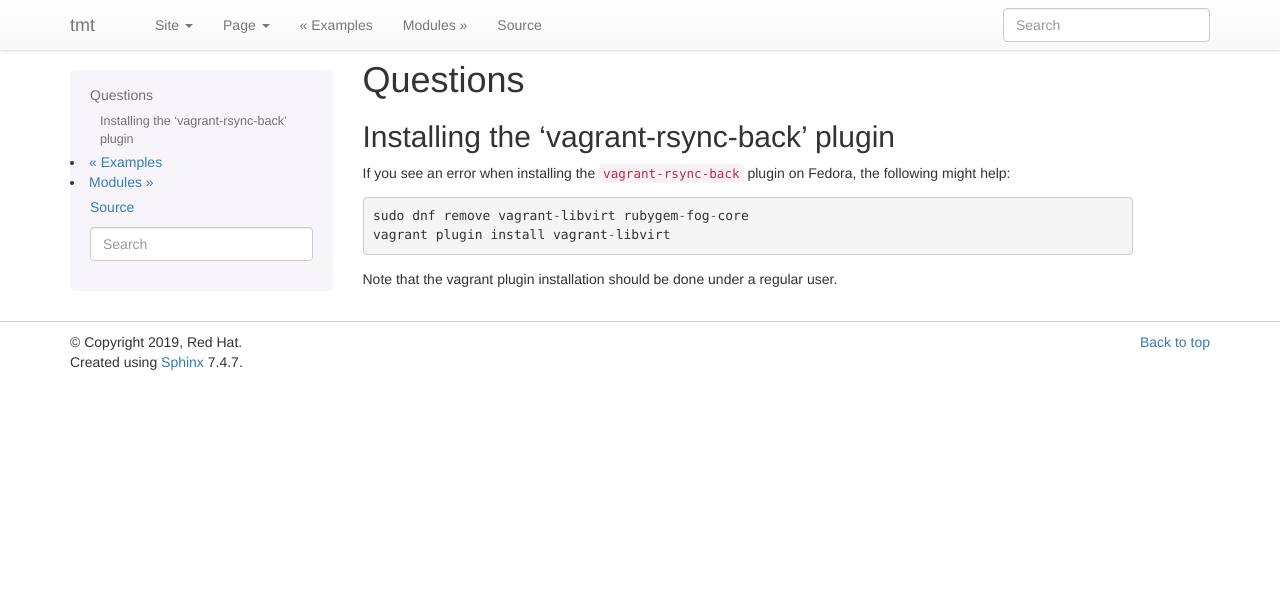
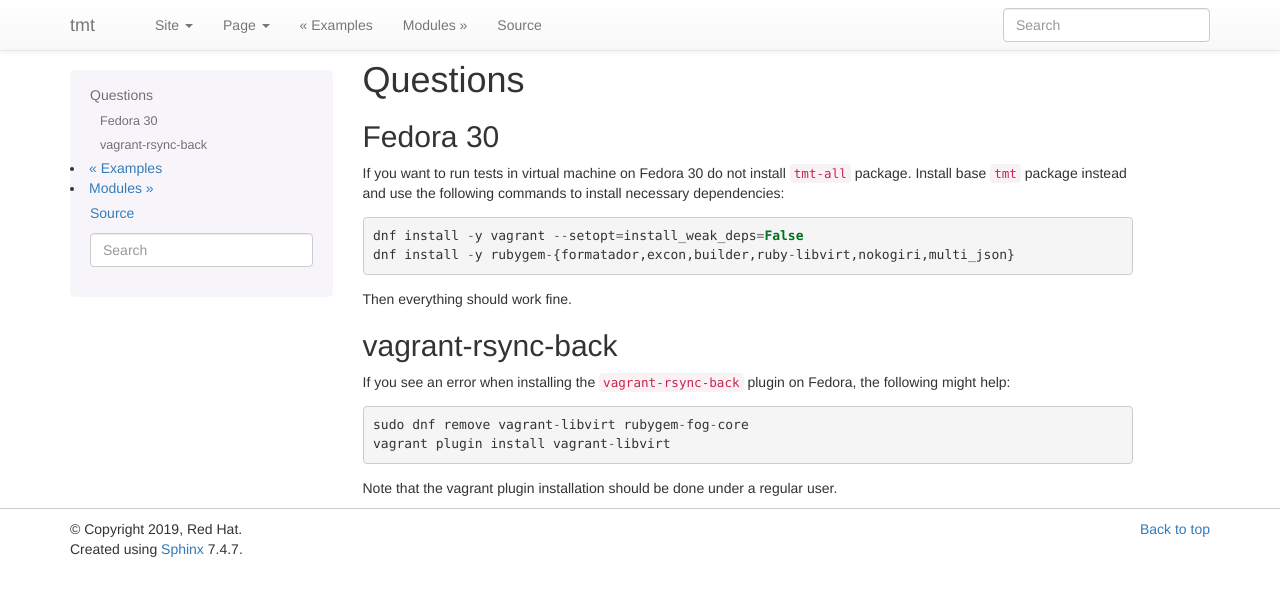
Before and after one commit to psss/did, a Sphinx documentation site: the page built from docs/questions.rst, in a window 1280 px wide. Shown: the top 596 px of the page. Built offline with Sphinx 7.4.7, drawn with Linux system fonts in a browser that asks for light colours; the version number could not be read and is left out.

Commit message:
Add Fedora 30 installation instructions [fix #105]

```diff
--- a/docs/questions.rst
+++ b/docs/questions.rst
@@ -3,9 +3,21 @@
 ======================
 
 
+Fedora 30
+------------------------------------------------------------------
 
-Installing the 'vagrant-rsync-back' plugin
-------------------------------------------
+If you want to run tests in virtual machine on Fedora 30 do not
+install ``tmt-all`` package. Install base ``tmt`` package instead
+and use the following commands to install necessary dependencies::
+
+    dnf install -y vagrant --setopt=install_weak_deps=False
+    dnf install -y rubygem-{formatador,excon,builder,ruby-libvirt,nokogiri,multi_json}
+
+Then everything should work fine.
+
+
+vagrant-rsync-back
+------------------------------------------------------------------
 
 If you see an error when installing the ``vagrant-rsync-back``
 plugin on Fedora, the following might help::
```
